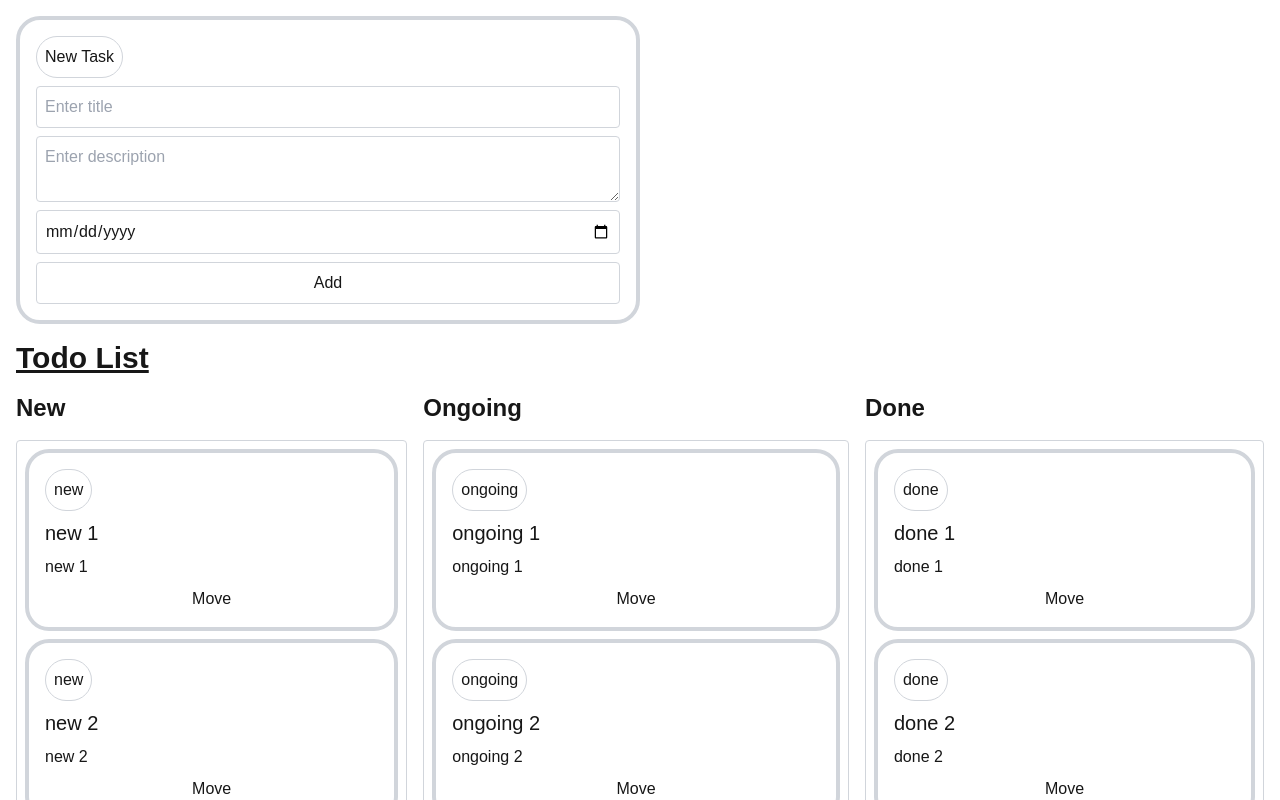
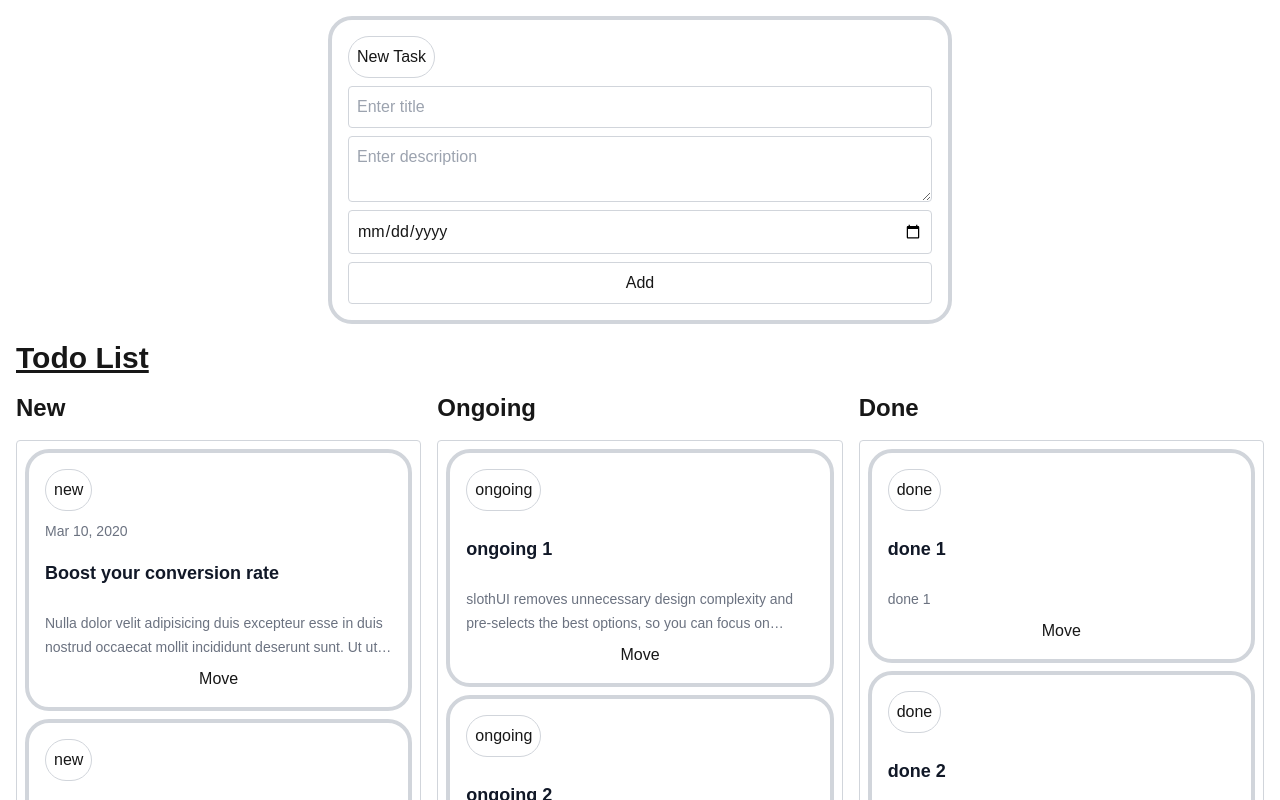
Before and after one commit to tahsinAmin/task-manage, a Next.js app: page / in a window 1280 px wide. Shown: the top 800 px of the page. Built offline with nearby package versions, Linux system fonts and the light colour scheme.

Commit message:
impr (item): Card to show 2 line descrption at most and time

```diff
--- a/src/app/components/Board.tsx
+++ b/src/app/components/Board.tsx
@@ -7,7 +7,7 @@ interface BoardProps {
   moveTask: (task: taskProp, state: number) => void;
 }
 
-const Board = ({title, tasks, state, moveTask}: BoardProps) => {
+const Board = ({ title, tasks, state, moveTask }: BoardProps) => {
   return (
     <div>
       <div className="flex flex-col gap-4">
@@ -16,8 +16,9 @@ const Board = ({title, tasks, state, moveTask}: BoardProps) => {
           {tasks.map((task: taskProp) => (
             <li key={task.id} className="flex flex-col gap-2 border border-4 border-gray-300 rounded-3xl p-4">
               <div className="tag border border-gray-300 rounded-full p-2 display-inline w-fit">{task.status}</div>
-                    <div className="text-xl">{task.title}</div>
-                    <div>{task.description}</div>
+              <time className="block text-sm leading-6 text-gray-500 dark:text-gray-400">{task.dueDate}</time>
+              <h2 className="mt-2 text-lg font-semibold text-gray-900 dark:text-gray-200">{task.title}</h2>
+              <p className="mt-4 line-clamp-2 text-sm leading-6 text-gray-500 dark:text-gray-400">{task.description}</p>
               <button onClick={() => moveTask(task, state)}>Move</button>
             </li>
           ))}
--- a/src/app/page.tsx
+++ b/src/app/page.tsx
@@ -51,13 +51,15 @@ export default function Home() {
     <div className="container mx-auto">
       <div className="flex flex-col gap-4 p-4">
 
-        <form onSubmit={handleSubmit} className="flex flex-col gap-2 border border-4 border-gray-300 rounded-3xl p-4 w-1/2">
+        <div className="flex justify-center">
+          <form onSubmit={handleSubmit} className="flex flex-col gap-2 border border-4 border-gray-300 rounded-3xl p-4 sm:w-1/2">
             <div className="tag border border-gray-300 rounded-full p-2 display-inline w-fit">New Task</div>
             <input placeholder="Enter title" name="task" className="border border-gray-300 rounded p-2" />
             <textarea placeholder="Enter description" name="description" className="border border-gray-300 rounded p-2" />
             <input type="date" name="dueDate" className="border border-gray-300 rounded p-2" />
             <input type="submit" value="Add" className="border border-gray-300 rounded p-2" />
           </form>
+        </div>
         {
           displayOptions && <div className="move-process">
             <h2>Move towards?</h2>
@@ -71,7 +73,7 @@ export default function Home() {
 
         <div className="flex flex-col gap-4">
           <h1 className="text-3xl font-bold underline">Todo List</h1>
-          <div className="grid md:grid-flow-col gap-4">
+          <div className="grid grid-cols-1 md:grid-cols-3 gap-4">
             <Board title="New" tasks={newTask} state={0} moveTask={moveTask} />
             <Board title="Ongoing" tasks={ongoing} state={1} moveTask={moveTask} />
             <Board title="Done" tasks={done} state={2} moveTask={moveTask} />
--- a/src/app/utils.ts
+++ b/src/app/utils.ts
@@ -1,5 +1,5 @@
-export const newDemoTasks = [{ id: "1", title: "new 1", status: "new", description: "new 1", dueDate: "" }, { id: "2", title: "new 2", status: "new", description: "new 2", dueDate: "" }, { id: "3", title: "new 3", status: "new", description: "new 3", dueDate: "" }]
+export const newDemoTasks = [{ id: "1", title: "Boost your conversion rate", status: "new", description: "Nulla dolor velit adipisicing duis excepteur esse in duis nostrud occaecat mollit incididunt deserunt sunt. Ut ut sunt laborum ex occaecat eu tempor labore enim adipisicing minim ad. Est in quis eu dolore occaecat excepteur fugiat dolore nisi aliqua fugiat enim ut cillum. Labore enim duis nostrud eu. Est ut eiusmod consequat irure quis deserunt ex. Enim laboris dolor magna pariatur. Dolor et ad sint voluptate sunt elit mollit officia ad enim sit consectetur enim.", dueDate: "Mar 10, 2020" }, { id: "2", title: "new 2", status: "new", description: "new 2", dueDate: "" }, { id: "3", title: "new 3", status: "new", description: "new 3", dueDate: "" }]
 
-export const ongoingDemoTasks = [{ id: "4", title: "ongoing 1", status: "ongoing", description: "ongoing 1", dueDate: "" }, { id: "5", title: "ongoing 2", status: "ongoing", description: "ongoing 2", dueDate: "" }, { id: "6", title: "ongoing 3", status: "ongoing", description: "ongoing 3", dueDate: "" }]
+export const ongoingDemoTasks = [{ id: "4", title: "ongoing 1", status: "ongoing", description: "slothUI removes unnecessary design complexity and pre-selects the best options, so you can focus on prioritizing your naps", dueDate: "" }, { id: "5", title: "ongoing 2", status: "ongoing", description: "ongoing 2", dueDate: "" }, { id: "6", title: "ongoing 3", status: "ongoing", description: "ongoing 3", dueDate: "" }]
 
 export const doneDemoTasks = [{ id: "7", title: "done 1", status: "done", description: "done 1", dueDate: "" }, { id: "8", title: "done 2", status: "done", description: "done 2", dueDate: "" }, { id: "9", title: "done 3", status: "done", description: "done 3", dueDate: "" }]
```
Lines whose indentation alone changed are shown as unchanged.
